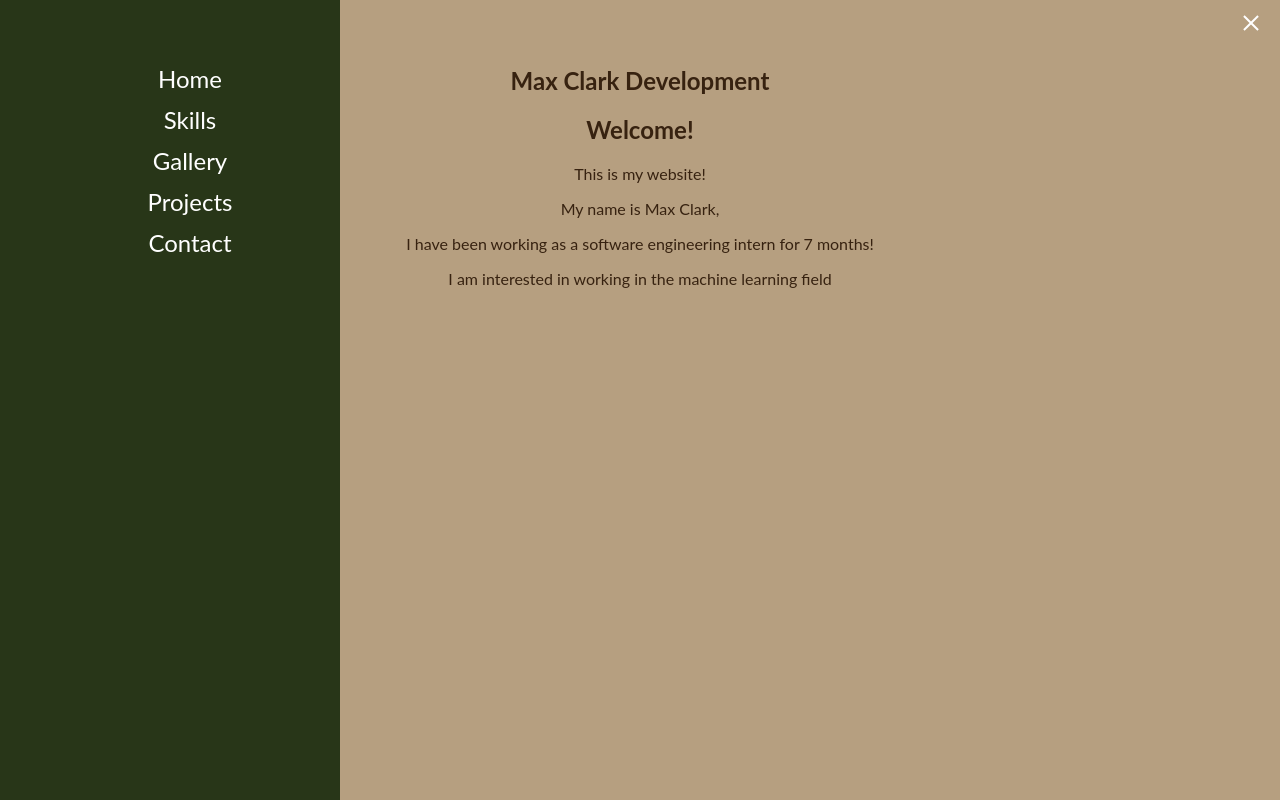
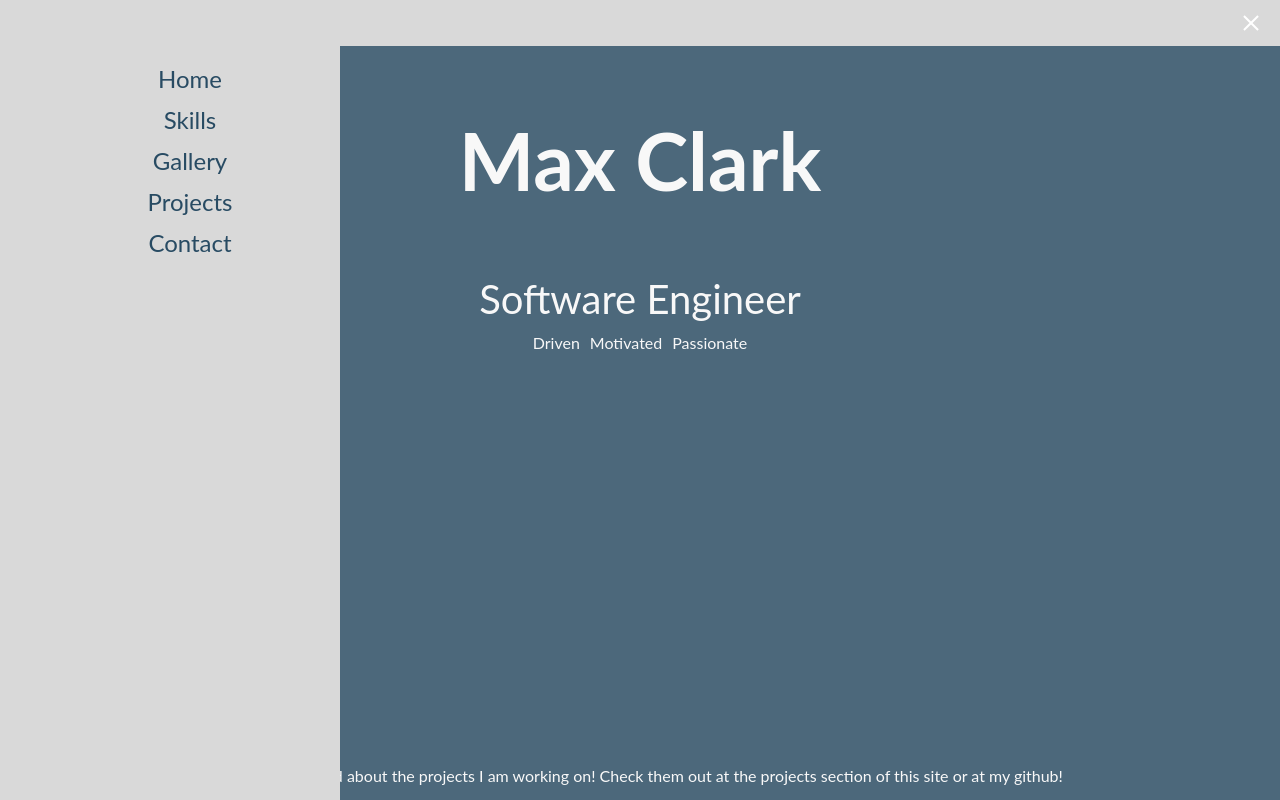
Before and after one commit to Maxwell-Clark/PortfolioWebsite, a Vue app: page / in a window 1280 px wide. Both pictures are taken after a click on the button "Menu". Built offline with nearby package versions, Linux system fonts and the light colour scheme.

Commit message:
home page updates and color scheme change

```diff
--- a/src/App.vue
+++ b/src/App.vue
@@ -1,34 +1,35 @@
 <template>
   <div id="app">
     <nav class="main-nav">
-      <div class="logo">my.company</div>
+      <div class="logo">my.github.com</div>
+      <!-- <img class="top_banner" src="../src/assets/tree.jpeg" alt="background"> -->
 
       <Burger></Burger>
     </nav>
 
     <body>
-      <div id="title">
+      <!-- <div id="title">
         <h2>Max Clark Development</h2>
-      </div>
+      </div> -->
           <router-view/>
     </body>
 
     <Sidebar>
       <ul class="sidebar-panel-nav">
         <li>
-          <router-link to="/">Home</router-link>
+          <router-link class="link" to="/">Home</router-link>
         </li>
         <li>
-          <router-link to="/skills">Skills</router-link>
+          <router-link class="link" to="/skills">Skills</router-link>
         </li>
         <li>
-          <router-link to="/gallery">Gallery</router-link>
+          <router-link class="link" to="/gallery">Gallery</router-link>
         </li>
         <li>
-          <router-link to="/projects">Projects</router-link>
+          <router-link class="link" to="/projects">Projects</router-link>
         </li>
         <li>
-          <router-link to="/contact">Contact</router-link>
+          <router-link class="link" to="/contact">Contact</router-link>
         </li>
       </ul>
     </Sidebar>
@@ -59,21 +60,34 @@ body {
   padding: 0;
   font-family: "Lato";
   height: 100%;
-  background: #FEFAE0;
+  background: #284B63;
+  color: white;
+  /* background: linear-gradient(90deg, rgba(96,108,56,1) 0%, rgba(221,161,94,1) 58%, rgba(254,250,224,1) 100%); */
   text-align: center;
 }
 
 #title {
   text-align: center;
 }
+
+.top_banner {
+  max-width: 12em;
+  max-height: 10em;
+}
+
+.link:hover {
+  color: #3C6E71;
+}
+
 .logo {
   align-self: center;
-  color: black;
+  color: #3C6E71;
   font-weight: bold;
   font-family: "Lato";
 }
 
 .main-nav {
+  background-color: #D9D9D9;
   display: flex;
   justify-content: space-between;
   padding: 0.5rem 0.8rem;
@@ -84,7 +98,7 @@ ul.sidebar-panel-nav {
 }
 
 ul.sidebar-panel-nav > li > a {
-  color: #fff;
+  color: #284B63;
   text-decoration: none;
   font-size: 1.5rem;
   display: block;
--- a/src/components/Menu/Burger.vue
+++ b/src/components/Menu/Burger.vue
@@ -57,7 +57,7 @@ button:focus {
 }
 
 .burger-bar {
-  background-color: #130f40;
+  background-color: #3C6E71;
   position: absolute;
   top: 50%;
   right: 6px;
@@ -97,7 +97,7 @@ button:focus {
 }
 
 #burger.active .burger-bar {
-  background-color: #fff;
+  background-color: white;
 }
 
 #burger.active .burger-bar--1 {
--- a/src/components/Menu/Sidebar.vue
+++ b/src/components/Menu/Sidebar.vue
@@ -37,8 +37,8 @@
     }
 
     .sidebar-backdrop {
-        background-color: #6F4520;
-        opacity: 50%;
+        background-color: #D9D9D9;
+        opacity: 20%;
         width: 100vw;
         height: 100vh;
         position: fixed;
@@ -49,7 +49,7 @@
 
     .sidebar-panel {
         overflow-y: auto;
-        background-color: #283618;
+        background-color: #D9D9D9;
         position: fixed;
         left: 0;
         top: 0;
--- a/src/components/SidePanel.vue
+++ b/src/components/SidePanel.vue
@@ -63,7 +63,8 @@ h2:hover {
 .side_panel{
   position: fixed;
   color: #E8BF91;
-  background-color: #606C38;
+  background: rgb(96,108,56);
+background: linear-gradient(90deg, rgba(96,108,56,1) 0%, rgba(221,161,94,1) 58%, rgba(254,250,224,1) 100%);
   float: left;
   min-height: 100%;
   z-index: 1;
--- a/src/views/Home.vue
+++ b/src/views/Home.vue
@@ -1,15 +1,26 @@
 <template>
-  <div>
-    <!-- <SidePanel msg="Welcome to Your Vue.js App"/> -->
     <div class="home">
-      <h2>Welcome!</h2>
-      <p>This is my website!</p>
-      <p>My name is Max Clark,</p>
-      <p>I have been working as a software engineering intern for 7 months!</p>
-      <p>I am interested in working in the machine learning field</p>
+      <h2 id="name">Max Clark</h2>
+      <p id="title">Software Engineer</p>
+
+      <div id="attributes">
+          <p>
+            Driven
+          </p>
+          <p>
+            Motivated
+          </p>
+          <p>
+            Passionate
+          </p>
+      </div>
+      <div class="footer">
+        <p>I am really excited about the projects I am working on! Check them out at the projects section of this site or at my github!</p>
+      </div>
+
+      <!-- <p></p>
+      <p>I am interested in working in the machine learning field</p> -->
     </div>
-
-  </div>
 </template>
 
 <script>
@@ -19,12 +30,34 @@
 export default {
   name: 'Home',
   components: {
-    // SidePanel
   }
 }
 </script>
 
 <style scoped>
+#name {
+  font-size: 5em;
+  color: white;
+}
+#title {
+  font-size: 2.5em;
+  color: white;
+}
+.footer {
+    position: absolute;
+  width: 100%;
+  bottom: 10px;
+}
+
+p {
+  margin: 5px;
+  font-size: 1.5;
+}
+#attributes {
+  display: flex;
+  flex-direction: row;
+  justify-content: center;
+}
 .home {
 align-self: center;
 }
```
Also changed, not shown: src/assets/tree.jpeg (added).
